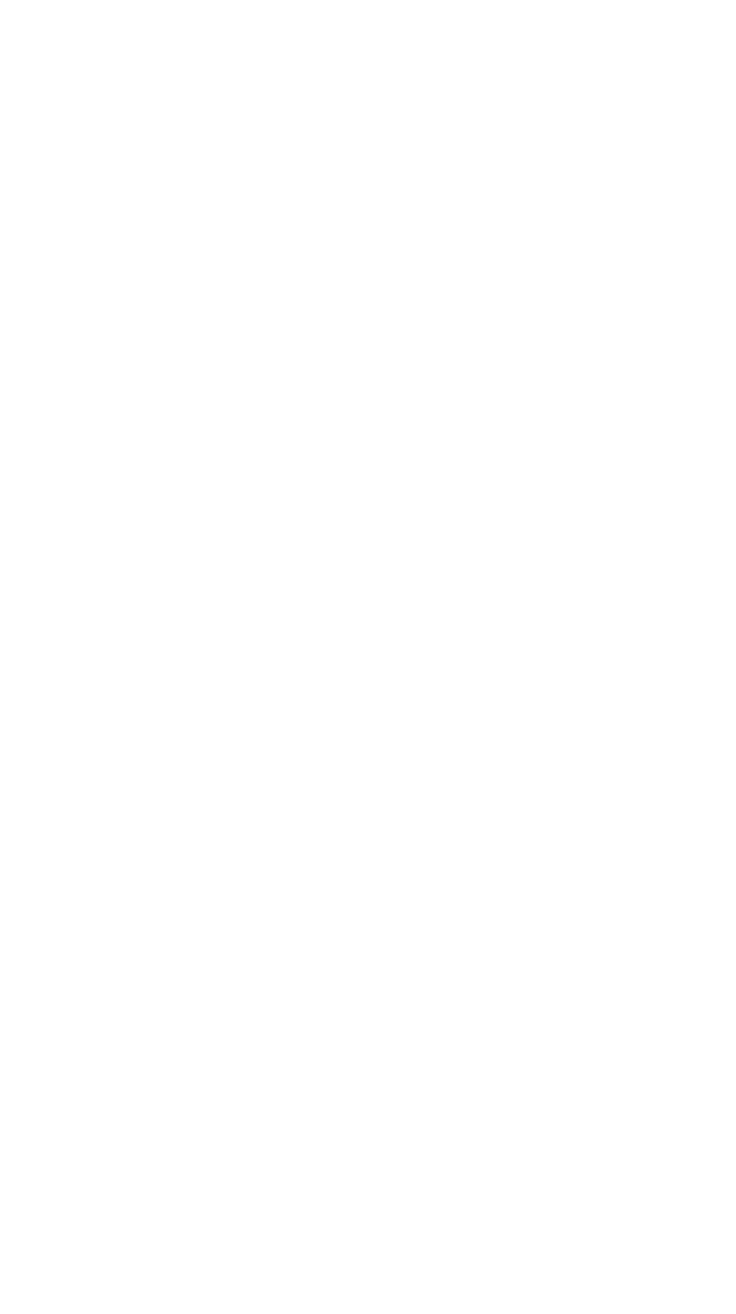
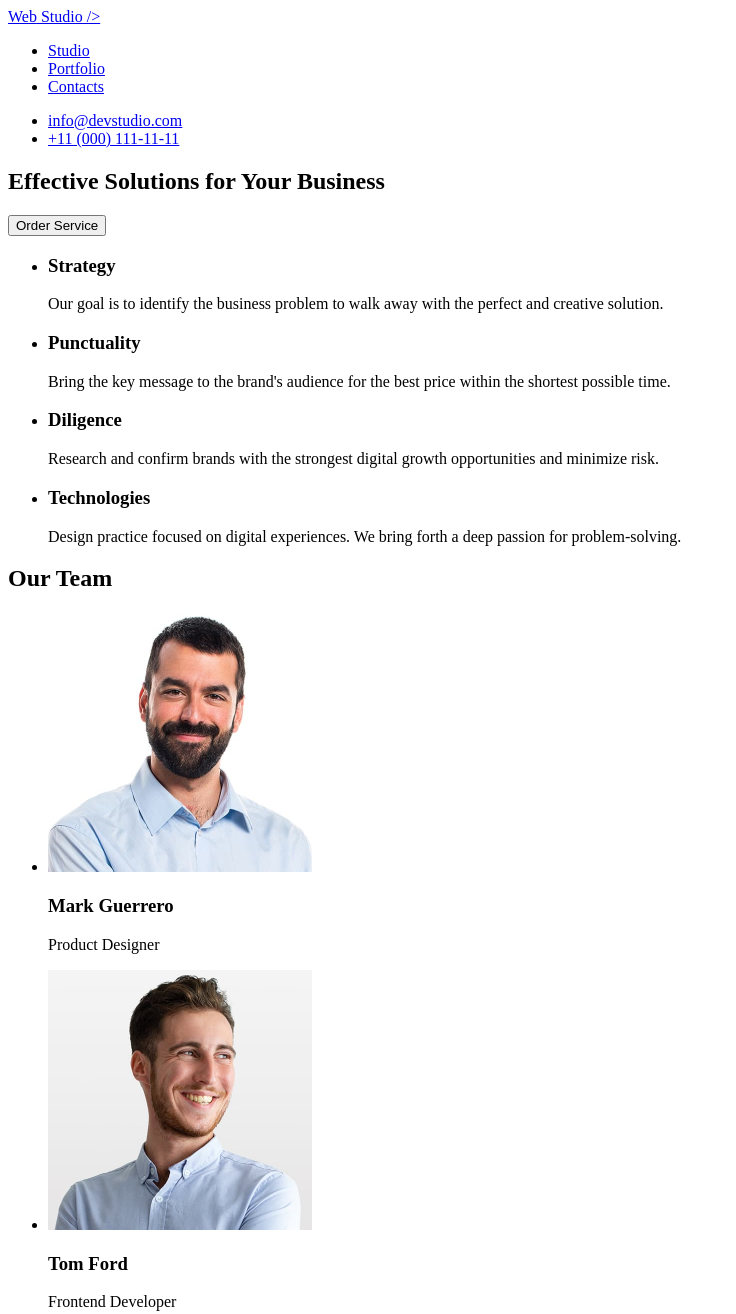
Before and after one commit to SergiiPavlov/goit-markup-hw-01, a plain HTML site: page index.html in a window 1280 px wide. Shown: the top 1314 px of the page, without its empty margins (0-736 px from the left). Before the commit the page ends 800 px from the top, so only its background shows below. Drawn offline with Linux system fonts and the light colour scheme.

Commit message:
add all project

```diff
--- a/index.html
+++ b/index.html
@@ -3,7 +3,128 @@
   <head>
     <meta charset="UTF-8" />
     <meta name="viewport" content="width=device-width, initial-scale=1.0" />
-    <title>Document</title>
+    <title>Effective Solutions for Your Business</title>
   </head>
-  <body></body>
+  <body>
+    <header>
+      <a href="./index.html"><span>Web</span> Studio /></a>
+
+      <nav>
+        <ul>
+          <li><a href="#studio">Studio</a></li>
+          <li><a href="#portfolio">Portfolio</a></li>
+          <li><a href="#contacts">Contacts</a></li>
+        </ul>
+      </nav>
+
+      <ul>
+        <li>
+          <a href="mailto:info@devstudio.com">info@devstudio.com</a>
+        </li>
+        <li>
+          <a href="tel:+110001111111">+11 (000) 111-11-11</a>
+        </li>
+      </ul>
+    </header>
+    <main>
+      <!-- #region main banner -->
+      <section>
+        <h1>Effective Solutions for Your Business</h1>
+        <button type="button">Order Service</button>
+      </section>
+      <!-- #endregion main banner -->
+
+      <!-- #region studio -->
+      <section id="studio">
+        <h2 hidden>Studio</h2>
+        <ul>
+          <li>
+            <h3>Strategy</h3>
+            <p>
+              Our goal is to identify the business problem to walk away with the
+              perfect and creative solution.
+            </p>
+          </li>
+          <li>
+            <h3>Punctuality</h3>
+            <p>
+              Bring the key message to the brand's audience for the best price
+              within the shortest possible time.
+            </p>
+          </li>
+          <li>
+            <h3>Diligence</h3>
+            <p>
+              Research and confirm brands with the strongest digital growth
+              opportunities and minimize risk.
+            </p>
+          </li>
+          <li>
+            <h3>Technologies</h3>
+            <p>
+              Design practice focused on digital experiences. We bring forth a
+              deep passion for problem-solving.
+            </p>
+          </li>
+        </ul>
+      </section>
+      <!-- #endregion studio -->
+
+      <!-- #region portfolio -->
+      <section id="portfolio">
+        <h2>Our Team</h2>
+        <ul>
+          <li>
+            <img
+              src="./images/Mark Guerrero.jpg"
+              width="264"
+              height="260"
+              alt="Mark Guerrero"
+            />
+            <h3>Mark Guerrero</h3>
+            <p>Product Designer</p>
+          </li>
+          <li>
+            <img
+              src="./images/Tom Ford.jpg"
+              width="264"
+              height="260"
+              alt="Tom Ford"
+            />
+            <h3>Tom Ford</h3>
+            <p>Frontend Developer</p>
+          </li>
+          <li>
+            <img
+              src="./images/Camila Garcia.jpg"
+              width="264"
+              height="260"
+              alt="Camila Garcia"
+            />
+            <h3>Camila Garcia</h3>
+            <p>Marketing</p>
+          </li>
+          <li></li>
+          <li>
+            <img
+              src="./images/Daniel Wilson.jpg"
+              width="264"
+              height="260"
+              alt="Daniel Wilson"
+            />
+            <h3>Daniel Wilson</h3>
+            <p>UI Designer</p>
+          </li>
+        </ul>
+      </section>
+      <!-- #endregion portfolio -->
+    </main>
+    <footer id="contacts">
+      <a href="./index.html"><span>Web</span> Studio /></a>
+      <p>
+        Increase the flow of customers and sales for your business with digital
+        marketing & growth solutions.
+      </p>
+    </footer>
+  </body>
 </html>
```
Also changed, not shown: images/Camila Garcia.jpg (added), images/Daniel Wilson.jpg (added), images/Mark Guerrero.jpg (added), images/Tom Ford.jpg (added).
